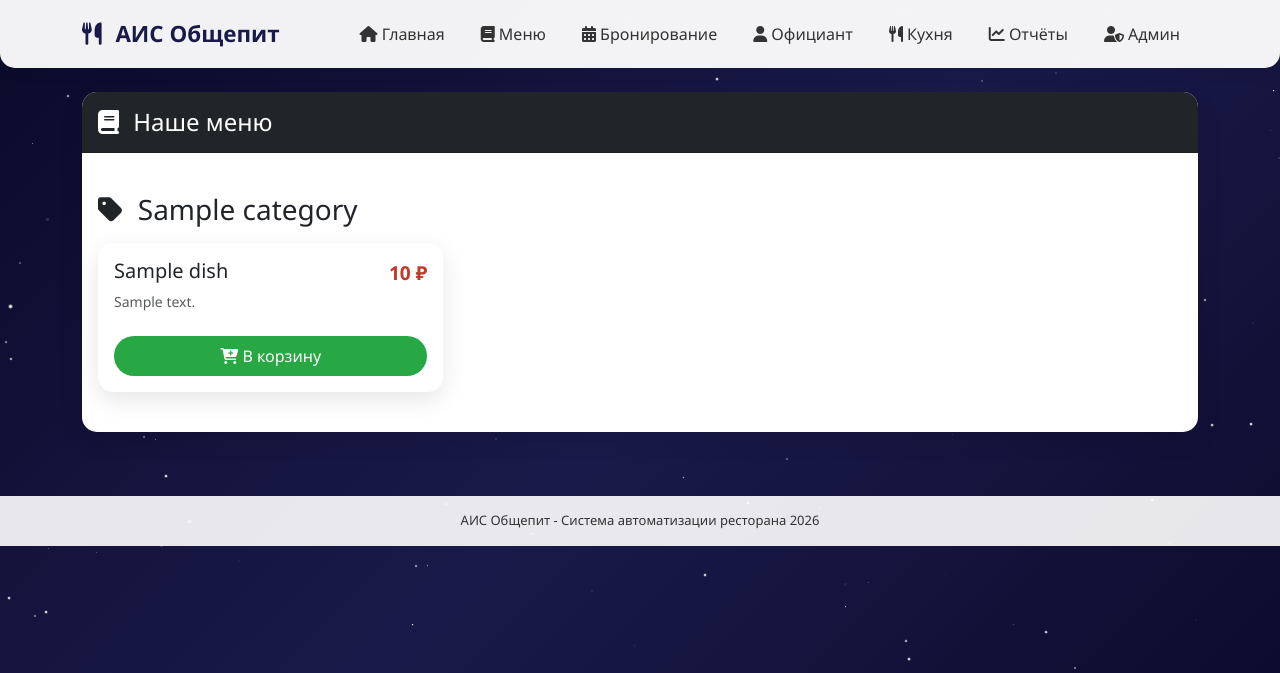
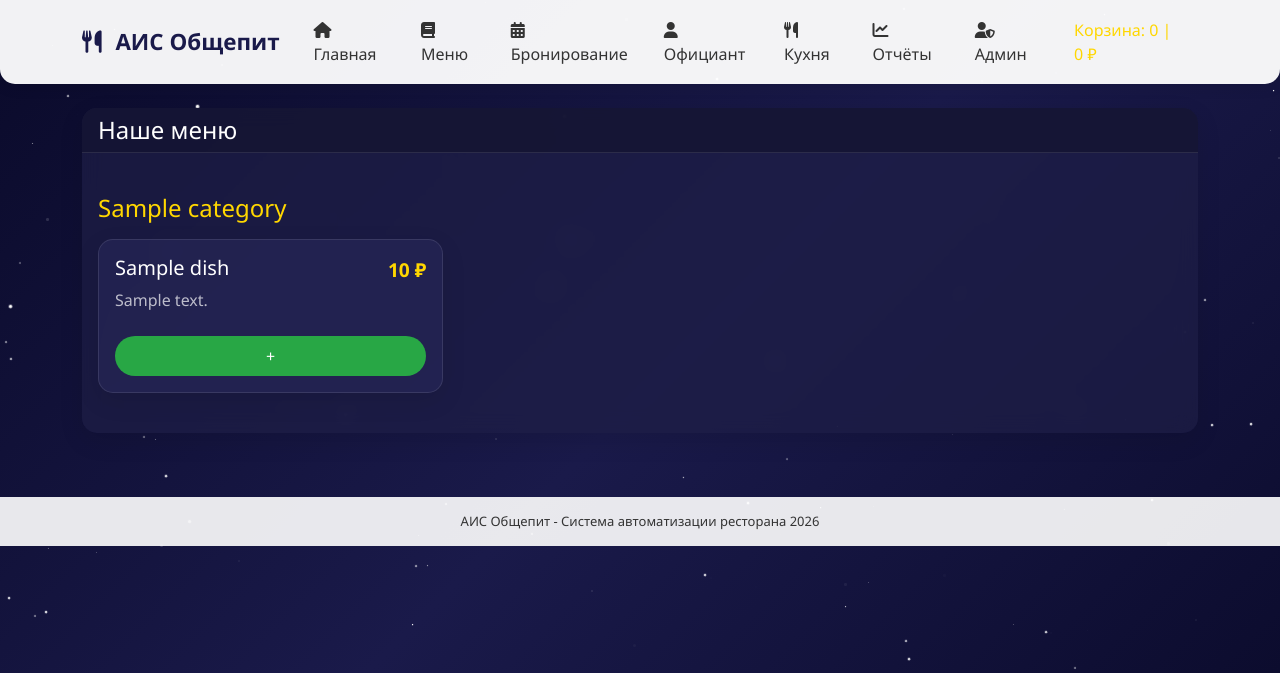
Before and after one commit to kotp2001/obshepit-ais, a Django app: page /menu/ in a window 1280 px wide. Shown: the top 673 px of the page. Run offline with Django 4.2, Linux system fonts and the light colour scheme; tables that the repository leaves empty hold one stand-in row (values such as "Sample post").

Commit message:
Update menu.html

```diff
--- a/templates/menu.html
+++ b/templates/menu.html
@@ -1,18 +1,14 @@
 {% extends 'base.html' %}
 {% block title %}Меню{% endblock %}
 {% block content %}
-<div class="fade-in">
-    <div class="card">
-        <div class="card-header bg-dark text-white py-3">
-            <h4 class="mb-0"><i class="fas fa-book me-2"></i> Наше меню</h4>
-        </div>
-        <div class="card-body">
-            <div id="menu-container">
-                <div class="text-center py-5">
-                    <div class="spinner-border text-primary" role="status"></div>
-                    <p class="mt-2">Загрузка меню...</p>
-                </div>
-            </div>
+<div class="card" style="background: rgba(30,30,70,0.7); backdrop-filter: blur(10px); border: none;">
+    <div class="card-header" style="background: rgba(20,20,50,0.8); color: white; border-bottom: 1px solid rgba(255,255,255,0.1);">
+        <h4 class="mb-0">Наше меню</h4>
+    </div>
+    <div class="card-body" id="menu-container">
+        <div class="text-center py-5">
+            <div class="spinner-border text-light" role="status"></div>
+            <p class="mt-2 text-light">Загрузка меню...</p>
         </div>
     </div>
 </div>
@@ -30,16 +26,21 @@
         localStorage.setItem('restaurant_cart', JSON.stringify(cart));
 
         const btn = event.target;
-        btn.innerHTML = '<i class="fas fa-check"></i> Добавлено';
+        btn.innerHTML = '✓';
         btn.classList.remove('btn-add');
         btn.classList.add('btn-success');
         setTimeout(() => {
-            btn.innerHTML = '<i class="fas fa-cart-plus"></i> В корзину';
+            btn.innerHTML = '+';
             btn.classList.remove('btn-success');
             btn.classList.add('btn-add');
-        }, 1500);
+        }, 1000);
 
+        updateCartButton();
+    }
+
+    function updateCartButton() {
         const total = cart.reduce((sum, item) => sum + (item.price * item.quantity), 0);
+        const count = cart.length;
         let cartBtn = document.getElementById('cart-total-btn');
         if (!cartBtn) {
             const nav = document.querySelector('.navbar-nav');
@@ -47,12 +48,11 @@
                 cartBtn = document.createElement('li');
                 cartBtn.className = 'nav-item';
                 cartBtn.id = 'cart-total-btn';
-                cartBtn.innerHTML = `<a class="nav-link" href="#"><i class="fas fa-shopping-cart"></i> <span id="cart-count">${cart.length}</span> | ${total} ₽</a>`;
+                cartBtn.innerHTML = `<a class="nav-link" href="#" style="color: #ffd700 !important;">Корзина: ${count} | ${total} ₽</a>`;
                 nav.appendChild(cartBtn);
             }
         } else {
-            document.getElementById('cart-count').innerText = cart.length;
-            cartBtn.querySelector('a').innerHTML = `<i class="fas fa-shopping-cart"></i> <span id="cart-count">${cart.length}</span> | ${total} ₽`;
+            cartBtn.querySelector('a').innerHTML = `Корзина: ${count} | ${total} ₽`;
         }
     }
 
@@ -71,20 +71,20 @@
 
                     let html = '';
                     for (const [category, dishes] of Object.entries(categories)) {
-                        html += `<h3 class="mt-4 mb-3"><i class="fas fa-tag me-2"></i> ${category}</h3>`;
+                        html += `<h4 class="mt-4 mb-3" style="color: #ffd700;">${category}</h4>`;
                         html += '<div class="row">';
                         dishes.forEach(dish => {
                             html += `
                                 <div class="col-md-6 col-lg-4 mb-4">
-                                    <div class="card h-100">
+                                    <div class="card h-100" style="background: rgba(40,40,90,0.6); border: 1px solid rgba(255,255,255,0.1);">
                                         <div class="card-body">
                                             <div class="d-flex justify-content-between align-items-start">
-                                                <h5 class="card-title mb-2">${dish.name}</h5>
-                                                <span class="price">${dish.price} ₽</span>
+                                                <h5 class="card-title" style="color: white;">${dish.name}</h5>
+                                                <span class="price" style="color: #ffd700; font-size: 1.2rem;">${dish.price} ₽</span>
                                             </div>
-                                            <p class="card-text text-muted small">${dish.description || 'Нет описания'}</p>
-                                            <button class="btn btn-add w-100 mt-2" style="background: #28a745; color: white; border-radius: 25px; padding: 8px;" onclick="addToCart(${dish.id}, '${dish.name}', ${dish.price})">
-                                                <i class="fas fa-cart-plus"></i> В корзину
+                                            <p class="card-text" style="color: rgba(255,255,255,0.7);">${dish.description || 'Нет описания'}</p>
+                                            <button class="btn btn-add w-100 mt-2" onclick="addToCart(${dish.id}, '${dish.name}', ${dish.price})">
+                                                +
                                             </button>
                                         </div>
                                     </div>
@@ -94,6 +94,7 @@
                         html += '</div>';
                     }
                     document.getElementById('menu-container').innerHTML = html;
+                    updateCartButton();
                 }
             });
     }
@@ -107,11 +108,11 @@
         color: white;
         border-radius: 25px;
         padding: 8px;
-        transition: all 0.2s ease;
+        transition: all 0.1s ease;
     }
     .btn-add:hover {
         background: #218838;
-        transform: translateY(-2px);
+        transform: translateY(-1px);
     }
     .btn-add:active {
         transform: translateY(1px);
```
